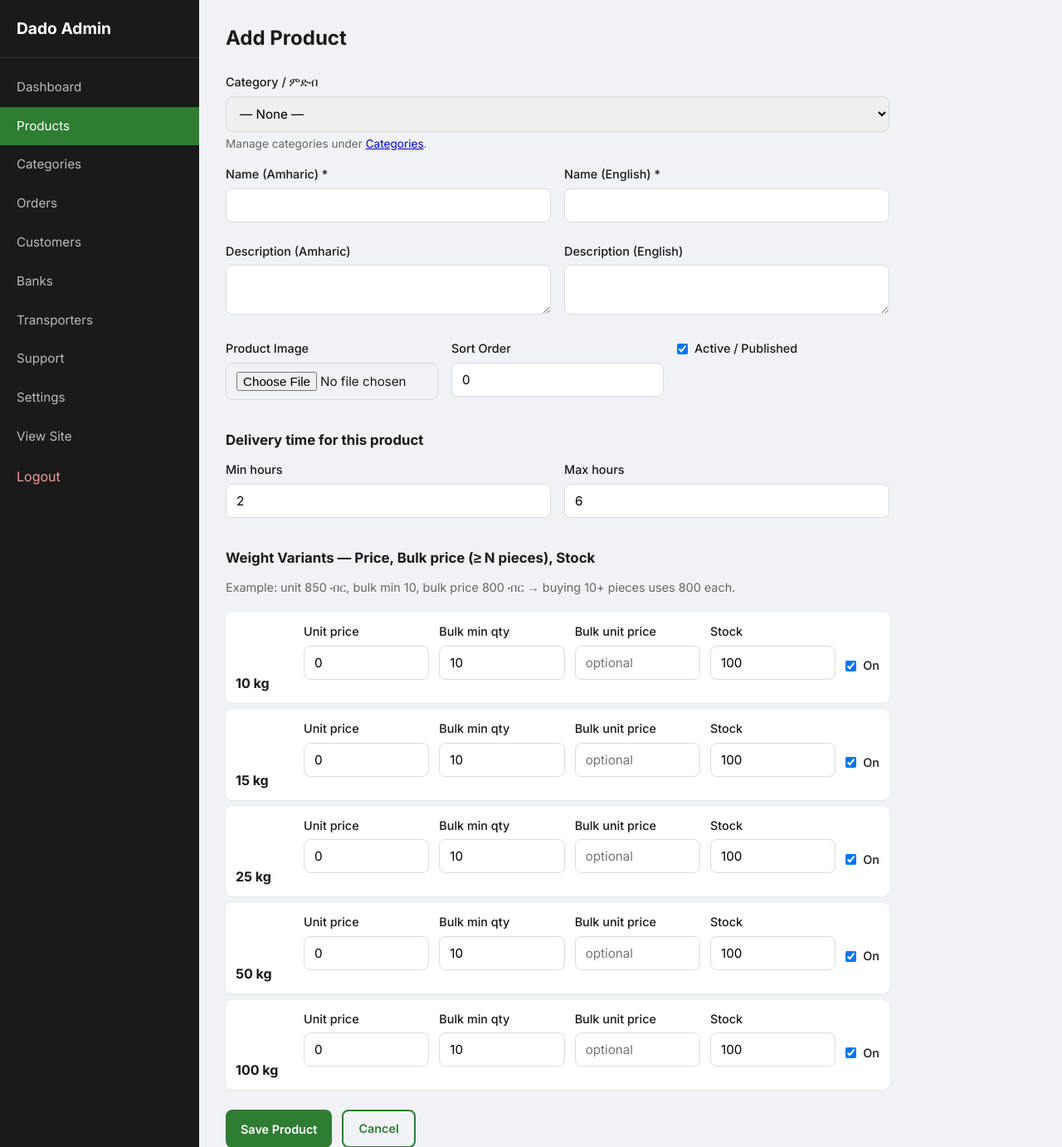
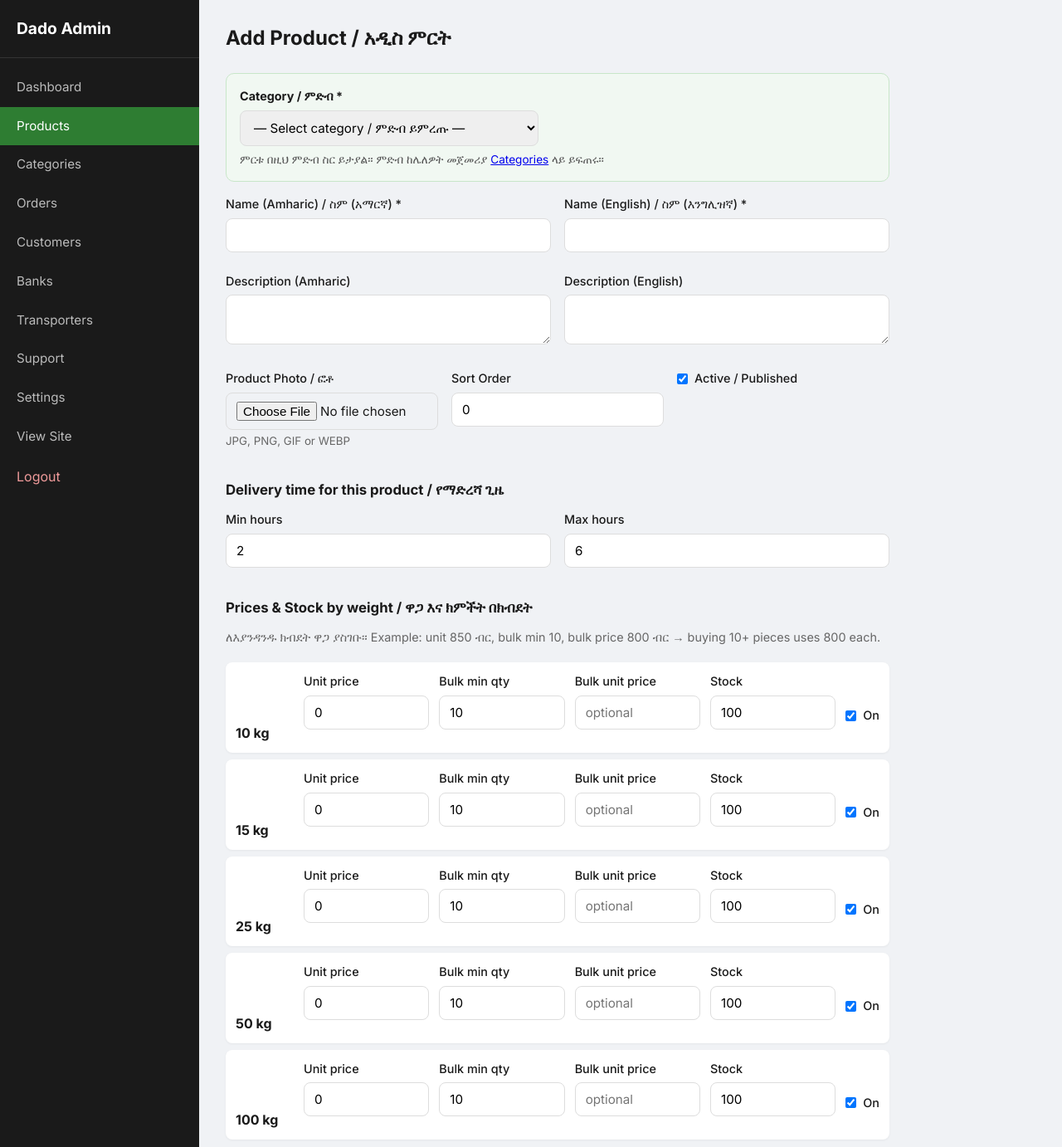
Before and after one commit to sintayhudereje4-commits/dado-delivery, a Flask app: page /admin/products/add in a window 1280 px wide. Shown: the top 1382 px of the page at 83% size. Run offline with Flask 3, Linux system fonts and the light colour scheme; a user stored in the database is signed in; data comes from the database, SQL or seed files in the repository; data that the repository does not hold is empty.

Commit message:
Modern category tabs + better product/category admin UX

```diff
--- a/app.py
+++ b/app.py
@@ -2450,8 +2450,12 @@ def admin_categories():
 @app.route('/admin/products')
 @admin_required
 def admin_products():
-    products = Product.query.order_by(Product.sort_order, Product.id).all()
     categories = Category.query.order_by(Category.sort_order, Category.id).all()
+    cat_id = form_int('category', 0, 0, 10**9) or None
+    q = Product.query
+    if cat_id:
+        q = q.filter_by(category_id=cat_id)
+    products = q.order_by(Product.sort_order, Product.id).all()
     return render_template('admin/products.html', products=products, categories=categories)
 
 
@@ -2531,7 +2535,16 @@ def admin_product_add():
         flash(_('Product added successfully'), 'success')
         return redirect(url_for('admin_products'))
 
-    return render_template('admin/product_form.html', product=None, weights=WEIGHTS, categories=Category.query.order_by(Category.sort_order, Category.id).all())
+    # Pre-select category when coming from Categories page (?category=ID)
+    preselect_cat = form_int('category', 0, 0, 10**9) or None
+    categories = Category.query.order_by(Category.sort_order, Category.id).all()
+    return render_template(
+        'admin/product_form.html',
+        product=None,
+        weights=WEIGHTS,
+        categories=categories,
+        preselect_category=preselect_cat
+    )
 
 
 @app.route('/admin/products/<int:pid>/edit', methods=['GET', 'POST'])
--- a/templates/admin/categories.html
+++ b/templates/admin/categories.html
@@ -57,6 +57,8 @@
                     <label style="font-size:.85rem;"><input type="checkbox" name="is_active" value="1" {% if c.is_active %}checked{% endif %}> Active</label>
                     <button type="submit" class="btn btn-sm">Save</button>
                 </form>
+                <div style="display:flex;flex-wrap:wrap;gap:8px;align-items:center;margin-top:8px;">
+                    <a href="{{ url_for('admin_product_add', category=c.id) }}" class="btn btn-sm btn-primary">+ Add Product under this</a>
                     <form method="POST" style="display:inline;" onsubmit="return confirm('Delete / deactivate this category?');">
                         <input type="hidden" name="csrf_token" value="{{ csrf_token() }}">
                         <input type="hidden" name="action" value="delete">
@@ -64,6 +66,7 @@
                         <button type="submit" class="btn btn-sm btn-danger">Delete</button>
                     </form>
                     <span style="color:#888;font-size:.85rem;">{{ c.products|length }} products</span>
+                </div>
             </td>
         </tr>
         {% else %}
--- a/templates/admin/product_form.html
+++ b/templates/admin/product_form.html
@@ -2,31 +2,37 @@
 {% block title %}{% if product %}Edit{% else %}Add{% endif %} Product{% endblock %}
 
 {% block content %}
-<h1>{% if product %}Edit Product{% else %}Add Product{% endif %}</h1>
+<h1>{% if product %}Edit Product{% else %}Add Product / አዲስ ምርት{% endif %}</h1>
 
 <form method="POST" enctype="multipart/form-data" class="admin-form">
+<input type="hidden" name="csrf_token" value="{{ csrf_token() }}">
 
-    <div class="form-group">
-        <label for="category_id">Category / ምድብ</label>
-        <select id="category_id" name="category_id">
-            <option value="">— None —</option>
+    <div class="form-group" style="background:#f1f8f2;padding:16px;border-radius:10px;border:1px solid #c8e6c9;">
+        <label for="category_id" style="font-weight:700;">Category / ምድብ *</label>
+        <select id="category_id" name="category_id" style="max-width:360px;">
+            <option value="">— Select category / ምድብ ይምረጡ —</option>
             {% for c in categories or [] %}
-            <option value="{{ c.id }}" {% if product and product.category_id == c.id %}selected{% endif %}>
+            <option value="{{ c.id }}"
+                {% if product and product.category_id == c.id %}selected
+                {% elif not product and preselect_category and preselect_category == c.id %}selected
+                {% endif %}>
                 {{ c.name_am }} / {{ c.name_en }}
             </option>
             {% endfor %}
         </select>
-        <p style="font-size:.85rem;color:#666;margin-top:4px;">Manage categories under <a href="{{ url_for('admin_categories') }}">Categories</a>.</p>
+        <p style="font-size:.85rem;color:#555;margin-top:6px;">
+            ምርቱ በዚህ ምድብ ስር ይታያል። ምድብ ከሌለዎት መጀመሪያ
+            <a href="{{ url_for('admin_categories') }}">Categories</a> ላይ ይፍጠሩ።
+        </p>
     </div>
 
-<input type="hidden" name="csrf_token" value="{{ csrf_token() }}">
     <div class="form-row">
         <div class="form-group">
-            <label for="name_am">Name (Amharic) *</label>
+            <label for="name_am">Name (Amharic) / ስም (አማርኛ) *</label>
             <input type="text" id="name_am" name="name_am" value="{{ product.name_am if product else '' }}" required>
         </div>
         <div class="form-group">
-            <label for="name_en">Name (English) *</label>
+            <label for="name_en">Name (English) / ስም (እንግሊዝኛ) *</label>
             <input type="text" id="name_en" name="name_en" value="{{ product.name_en if product else '' }}" required>
         </div>
     </div>
@@ -44,11 +50,12 @@
 
     <div class="form-row">
         <div class="form-group">
-            <label for="image">Product Image</label>
+            <label for="image">Product Photo / ፎቶ</label>
             <input type="file" id="image" name="image" accept="image/*">
             {% if product and product.image_path %}
                 <p class="current-img">Current: <img src="{{ url_for('static', filename=product.image_path) }}" class="thumb"></p>
             {% endif %}
+            <small style="color:#666;">JPG, PNG, GIF or WEBP</small>
         </div>
         <div class="form-group">
             <label for="sort_order">Sort Order</label>
@@ -62,7 +69,7 @@
         </div>
     </div>
 
-    <h3>Delivery time for this product</h3>
+    <h3>Delivery time for this product / የማድረሻ ጊዜ</h3>
     <div class="form-row">
         <div class="form-group">
             <label for="delivery_min_hours">Min hours</label>
@@ -74,8 +81,8 @@
         </div>
     </div>
 
-    <h3>Weight Variants — Price, Bulk price (≥ N pieces), Stock</h3>
-    <p class="hint">Example: unit 850 ብር, bulk min 10, bulk price 800 ብር → buying 10+ pieces uses 800 each.</p>
+    <h3>Prices & Stock by weight / ዋጋ እና ክምችት በክብደት</h3>
+    <p class="hint">ለእያንዳንዱ ክብደት ዋጋ ያስገቡ። Example: unit 850 ብር, bulk min 10, bulk price 800 ብር → buying 10+ pieces uses 800 each.</p>
     <div class="variants-admin">
         {% for w in weights %}
         {% set ns = namespace(v=none) %}
```
Also changed, not shown: static/css/style.css (+43 -0 lines), templates/admin/products.html (+17 -4 lines), templates/index.html (+4 -4 lines). Lines whose indentation alone changed are shown as unchanged.
